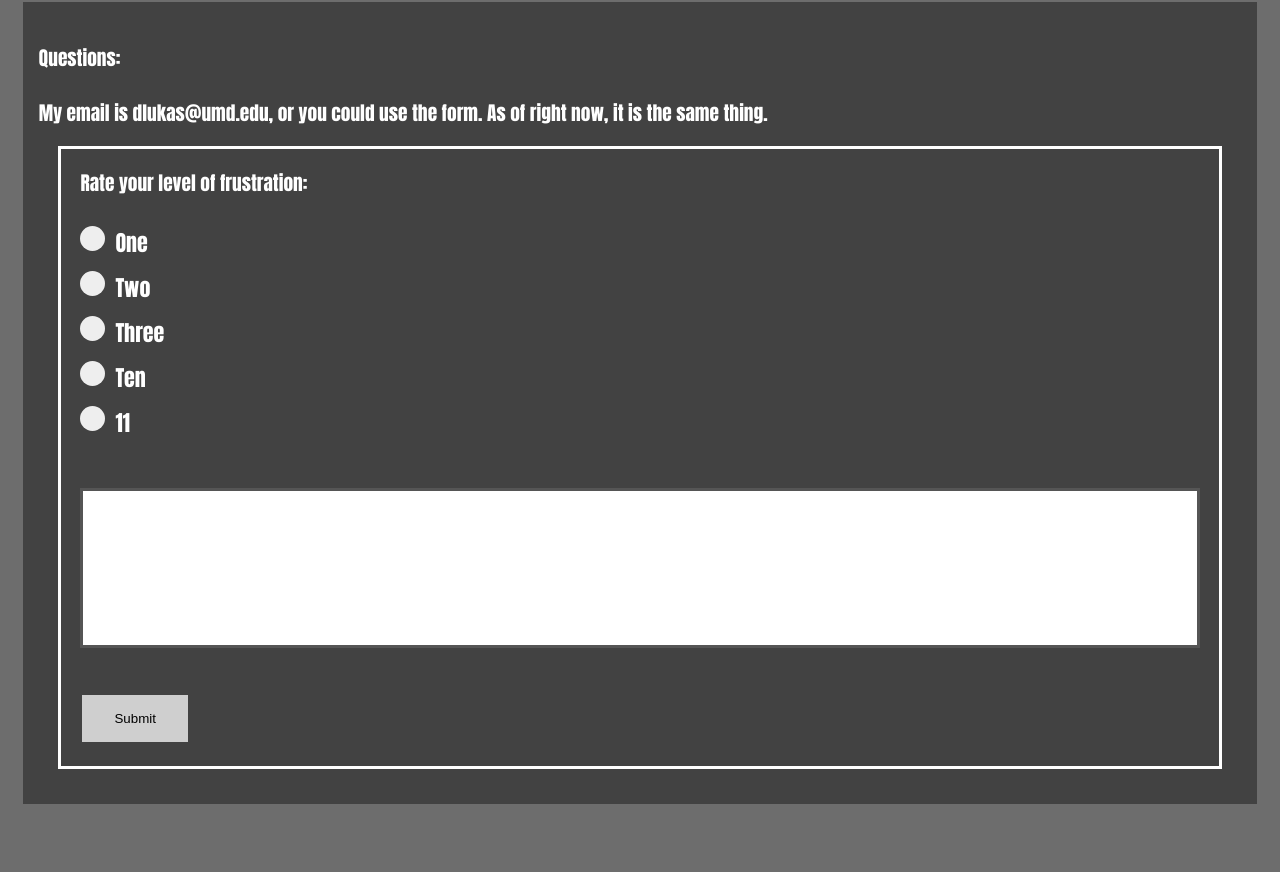
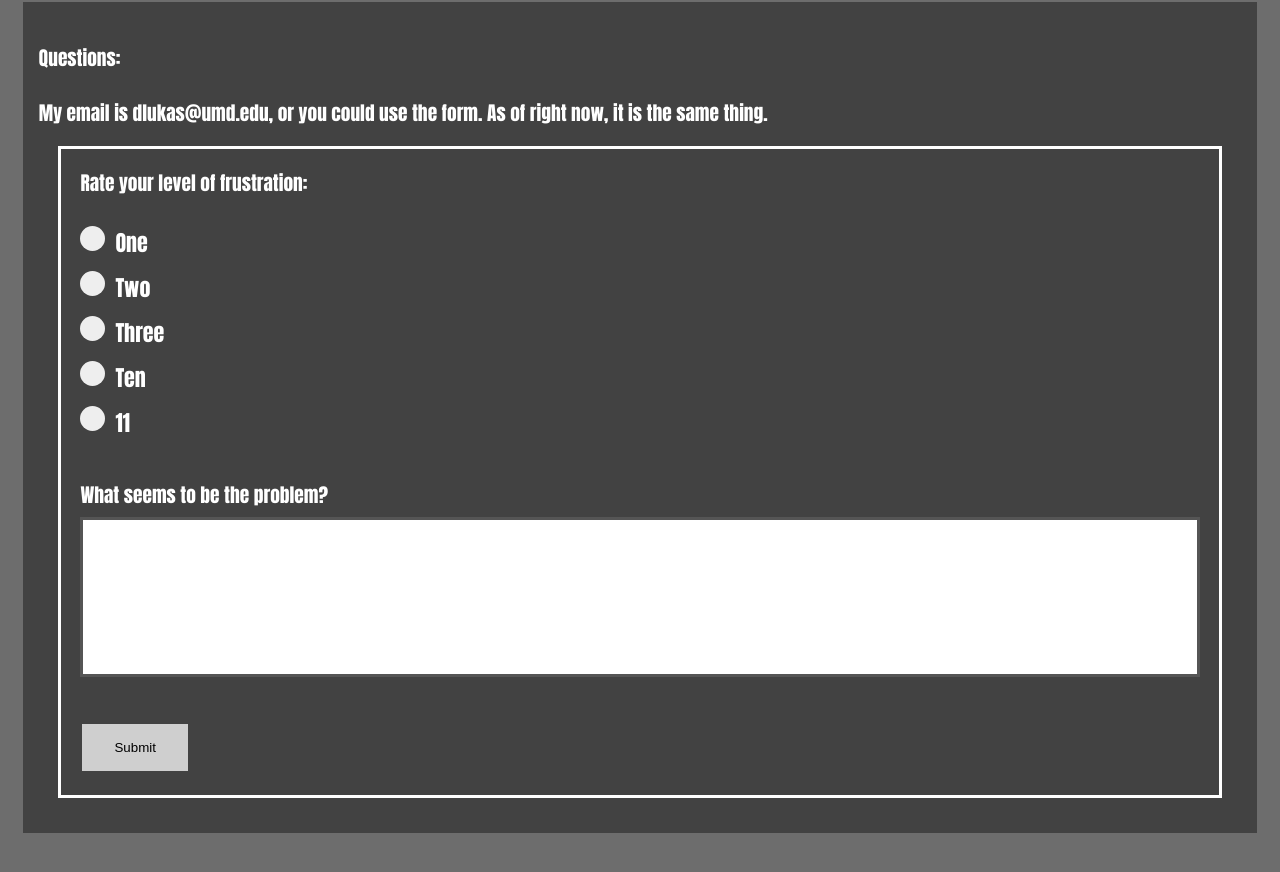
Before and after one commit to dariusjlukas/turtlebotDocumentation, a plain HTML site: page resource.html in a window 1280 px wide. Shown: the part 743-1615 px from the top of the page. Drawn offline with nearby package versions, Linux system fonts and the light colour scheme.

Commit message:
more wording changes

```diff
--- a/resource.html
+++ b/resource.html
@@ -80,6 +80,7 @@
                 </label>
 
                 <br>
+                What seems to be the problem?
                 <textarea class="formText" name="Description" id="" cols="30" rows="10"></textarea>
 
                 <br><br>
```
